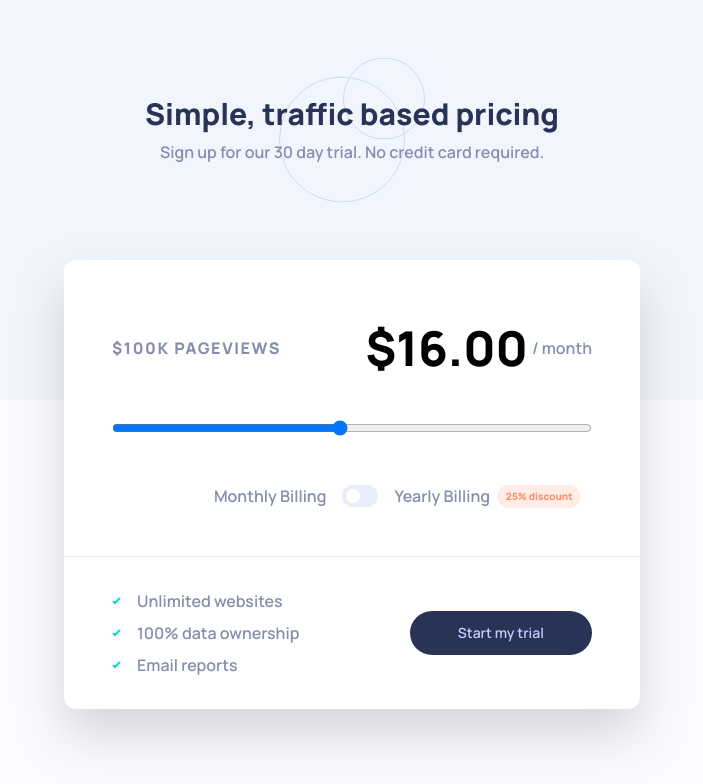
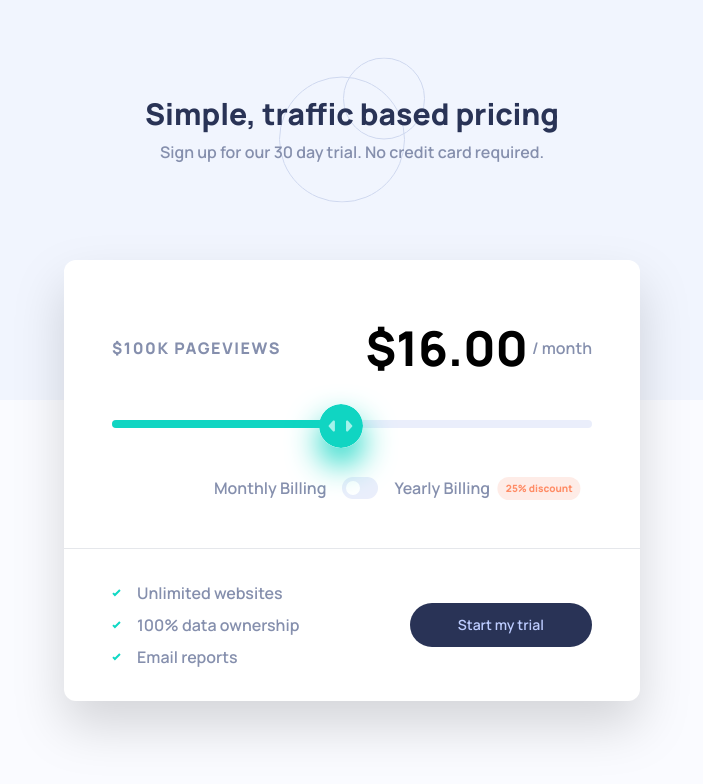
Before and after one commit to dominikrubroeder/interactive-pricing-component-website, a Next.js app: page / in a window 1280 px wide. Shown: the top 784 px of the page, without its empty margins (288-991 px from the left). Built offline with nearby package versions, Linux system fonts and the light colour scheme.

Commit message:
Customize input range element

```diff
--- a/components/Pricing.tsx
+++ b/components/Pricing.tsx
@@ -6,6 +6,10 @@ const Pricing: React.FC = () => {
   const [inputValue, setInputValue] = useState<number>(100000);
   const [computedPageViews, setComputedPageViews] = useState(100);
   const [price, setPrice] = useState<number>(16);
+  const [progress, setProgress] = useState<number>();
+
+  const minVal = 10000;
+  const maxVal = 200000;
 
   const onChangeHandler = (e: React.ChangeEvent<HTMLInputElement>) => {
     setInputValue(+e.target.value);
@@ -25,6 +29,7 @@ const Pricing: React.FC = () => {
 
   useEffect(() => {
     setPrice(inputValue * 0.00016);
+    setProgress((inputValue * 100) / maxVal);
   }, [inputValue]);
 
   return (
@@ -41,17 +46,23 @@ const Pricing: React.FC = () => {
           </div>
         </div>
 
+        <div className="relative w-full">
+          <div
+            className="h-2 absolute top-1/2 left-0 -translate-y-1/2 bg-app-primary-cyan-strong rounded-full block"
+            style={{ width: `${progress}%` }}
+          ></div>
           <input
             className="w-full my-8"
             type="range"
             id="price"
             name="price"
-          min="10000"
-          max="200000"
+            min={minVal}
+            max={maxVal}
             step="10000"
             value={inputValue}
             onChange={onChangeHandler}
           />
+        </div>
       </header>
 
       <div className="flex items-center justify-center gap-4 p-4 sm:p-12 sm:pt-4 text-app-neutral-blue-grayish">
--- a/styles/globals.css
+++ b/styles/globals.css
@@ -32,3 +32,106 @@
     font-family: Manrope, system-ui, sans-serif;
   }
 }
+
+@layer components {
+  input[type='range'] {
+    -webkit-appearance: none;
+    width: 100%;
+  }
+
+  input[type='range']:focus {
+    outline: none;
+  }
+
+  input[type='range']::-webkit-slider-runnable-track {
+    width: 100%;
+    height: 8.4px;
+    cursor: pointer;
+    background: hsl(224, 65%, 95%);
+    border-radius: 9999px;
+  }
+
+  input[type='range']:focus::-webkit-slider-runnable-track {
+    background: hsl(224, 65%, 95%);
+  }
+
+  input[type='range']::-moz-range-track {
+    width: 100%;
+    height: 8.4px;
+    cursor: pointer;
+    background: hsl(224, 65%, 95%);
+    border-radius: 9999px;
+  }
+
+  /** FF*/
+  input[type='range']::-moz-range-progress {
+    background-color: hsl(174, 77%, 80%);
+  }
+
+  input[type='range']::-webkit-slider-thumb {
+    -webkit-appearance: none;
+    appearance: none;
+    height: 2.75rem;
+    width: 2.75rem;
+    border: 0;
+    background: url('/images/icon-input-range-thumb.svg');
+    cursor: grab;
+    margin-top: -1rem;
+    box-shadow: 0rem 1rem 2rem hsl(174, 86%, 45%);
+    border-radius: 50%;
+    z-index: 10;
+    position: relative;
+  }
+
+  input[type='range']::-webkit-slider-thumb:active {
+    cursor: grabbing;
+  }
+
+  input[type='range']::-moz-range-thumb:active,
+  input[type='range']::-ms-thumb:active {
+    cursor: grabbing;
+  }
+
+  input[type='range']::-moz-range-thumb,
+  input[type='range']::-ms-thumb {
+    height: 2.75rem;
+    width: 2.75rem;
+    border-radius: 0;
+    background: url('/images/icon-input-range-thumb.svg');
+    cursor: grab;
+    box-shadow: 0rem 1rem 2rem hsl(174, 86%, 45%);
+    border-radius: 50%;
+  }
+
+  input[type='range']::-ms-track {
+    width: 100%;
+    height: 8.4px;
+    cursor: pointer;
+    background: transparent;
+    border-color: transparent;
+    border-width: 16px 0;
+    color: transparent;
+  }
+
+  input[type='range']::-ms-fill-lower {
+    background: #2a6495;
+    border: 0.2px solid #010101;
+    border-radius: 2.6px;
+    box-shadow: 1px 1px 1px #000000, 0px 0px 1px #0d0d0d;
+  }
+
+  input[type='range']::-ms-fill-upper {
+    background: #3071a9;
+    border: 0.2px solid #010101;
+    border-radius: 2.6px;
+    box-shadow: 1px 1px 1px #000000, 0px 0px 1px #0d0d0d;
+  }
+
+  input[type='range']:focus::-ms-fill-lower {
+    background: #3071a9;
+  }
+
+  input[type='range']:focus::-ms-fill-upper {
+    background: #367ebd;
+  }
+}
```
Also changed, not shown: public/images/icon-input-range-thumb.svg (added). Lines whose indentation alone changed are shown as unchanged.
